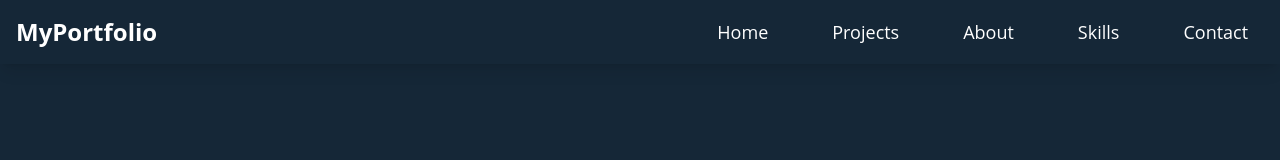
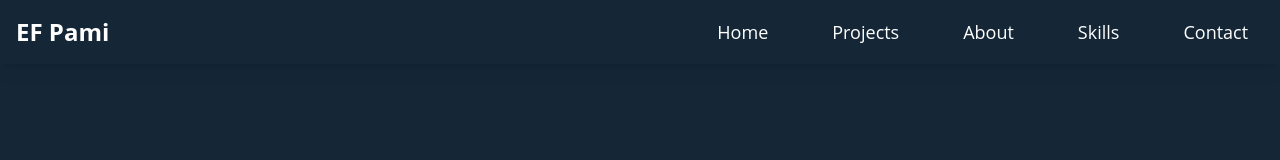
Before and after one commit to EF-Pami/my-portfolio-2, a React (Create React App) app in the folder my-portfolio/: page / in a window 1280 px wide. Shown: the top 160 px of the page. Built offline with nearby package versions, Linux system fonts and the light colour scheme.

Commit message:
Update Navbar.jsx

```diff
--- a/my-portfolio/src/components/Navbar.jsx
+++ b/my-portfolio/src/components/Navbar.jsx
@@ -11,7 +11,7 @@
   return (
     <nav className="bg-darkblue text-white fixed w-full top-0 z-10 shadow-lg">
       <div className="container mx-auto px-4 py-4 flex justify-between items-center">
-        <div className="text-2xl font-bold">MyPortfolio</div>
+        <div className="text-2xl font-bold">EF Pami</div>
 
         {/* Desktop Menu */}
         <ul className="hidden md:flex space-x-8 text-lg">
```
